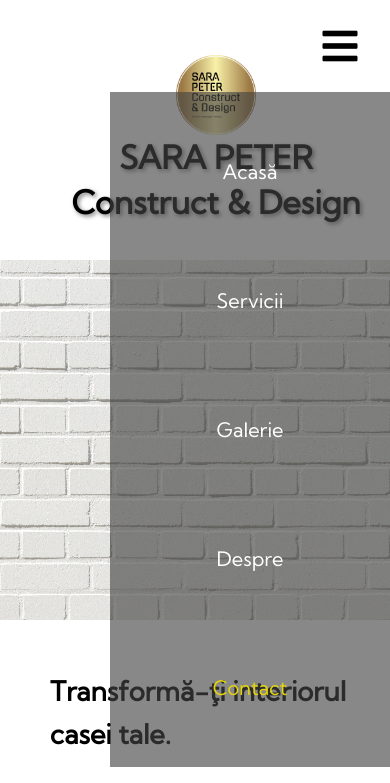
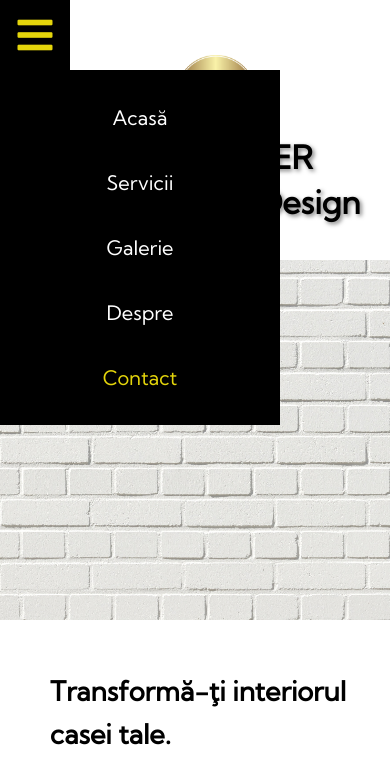
Before and after one commit to Miro-wq/practice-03-web-constructii, a plain HTML site: page index.html in a window 390 px wide. Both pictures are taken after a click on the button "Toggle navigation". Shown: the top 783 px of the page. Drawn offline with Linux system fonts and the light colour scheme.

Commit message:
refactir modal

```diff
--- a/css/style-index.css
+++ b/css/style-index.css
@@ -357,6 +357,7 @@ footer {
   background-color: #444444a2;
   display: flex;
   justify-content: space-around;
+  border-radius: 50px;
 }
 
 .nav-item {
@@ -664,16 +665,20 @@ figure.effect-goliath:hover p {
   }
   .tm-nav ul {
     position: relative;
-    right: -280px;
+    left: -280px;
     flex-direction: column;
     padding-top: 15px;
     padding-bottom: 15px;
     width: 280px;
     transition: all 0.5s ease;
+    background-color: var(--full-black);
+    border-radius: 0;
+    visibility: hidden;
   }
 
   .tm-nav ul.show {
-    right: 0;
+    left: 0;
+    visibility: visible;
   }
 
   .nav-link {
@@ -681,35 +686,20 @@ figure.effect-goliath:hover p {
     padding-top: 20px;
     padding-bottom: 20px;
   }
-  /* mod */
-  .menu-on-right {
-    width: 100vw;
-    display: flex;
-    justify-content: flex-end;
-    position: relative;
-  }
-  .tm-nav-items {
-    width: 100vw;
-    height: 80vh;
-    display: flex;
-    justify-content: flex-end;
-    position: relative;
-  }
-  /* === */
   .navbar-toggler {
     display: block;
-    width: 100px;
-    height: 92px;
+    width: 70px;
+    height: 70px;
     font-size: 1.2rem;
-    background-color: #ffffff00;
+    background-color: var(--full-black);
     border: none;
-    /* color: #999999; */
+    color: var(--gold-color);
     outline: none;
-    border-radius: 4px;
+    /* border-radius: 6px; */
   }
 
   .navbar-toggler:hover {
-    color: var(--full-black);
+    color: var(--gold-color);
   }
 
   .tm-content {
--- a/index.html
+++ b/index.html
@@ -35,7 +35,6 @@
 
     <!-- Nav -->
     <nav class="tm-nav">
-      <div class="menu-on-right">
       <button
         class="navbar-toggler"
         type="button"
@@ -43,8 +42,6 @@
       >
         <i class="fas fa-bars"></i>
       </button>
-      </div>
-      <div class="tm-nav-items">
       <ul id="tm-main-nav">
         <li class="nav-item">
           <a href="#intro" class="nav-link current"> Acasă </a>
@@ -62,7 +59,6 @@
           <a href="#contact" class="nav-link"> Contact </a>
         </li>
       </ul>
-      </div>
     </nav>
 
     <!-- Content -->
```
Lines whose indentation alone changed are shown as unchanged.
